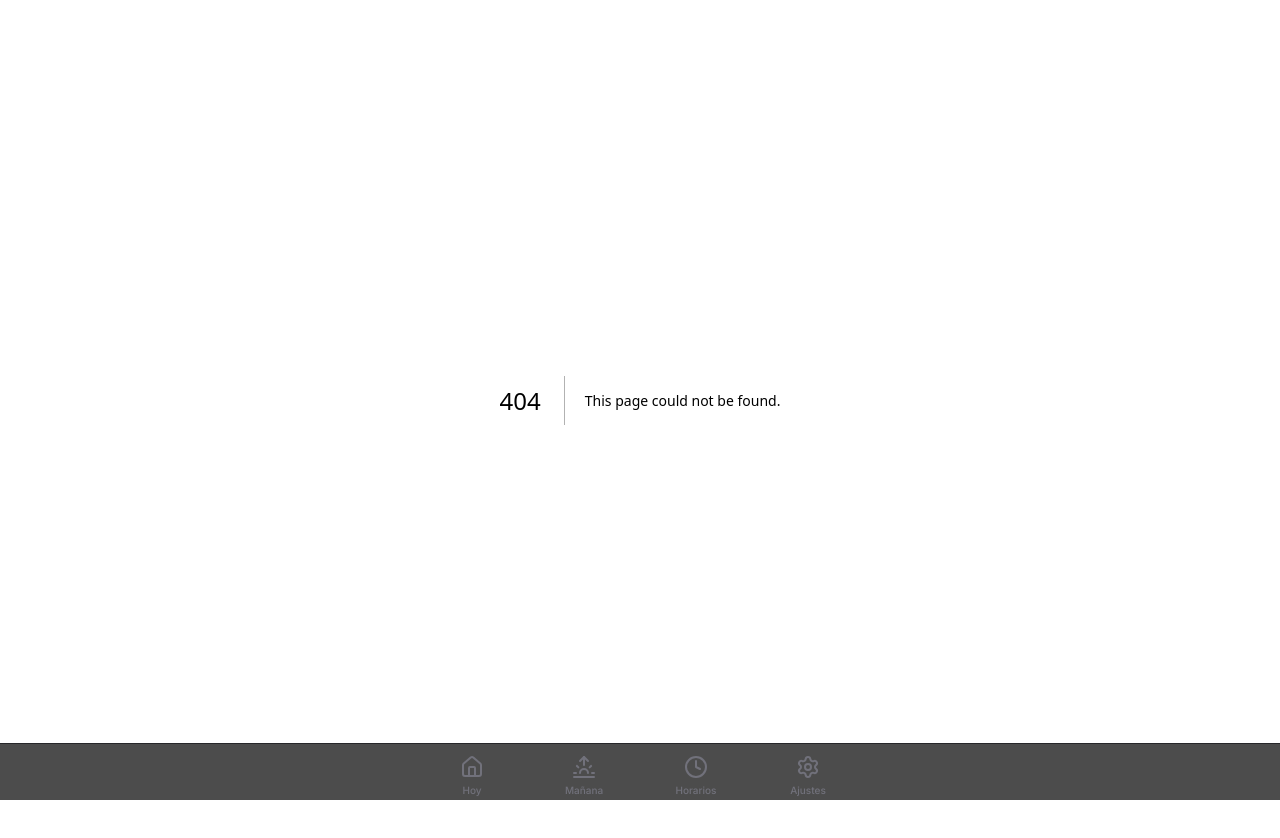
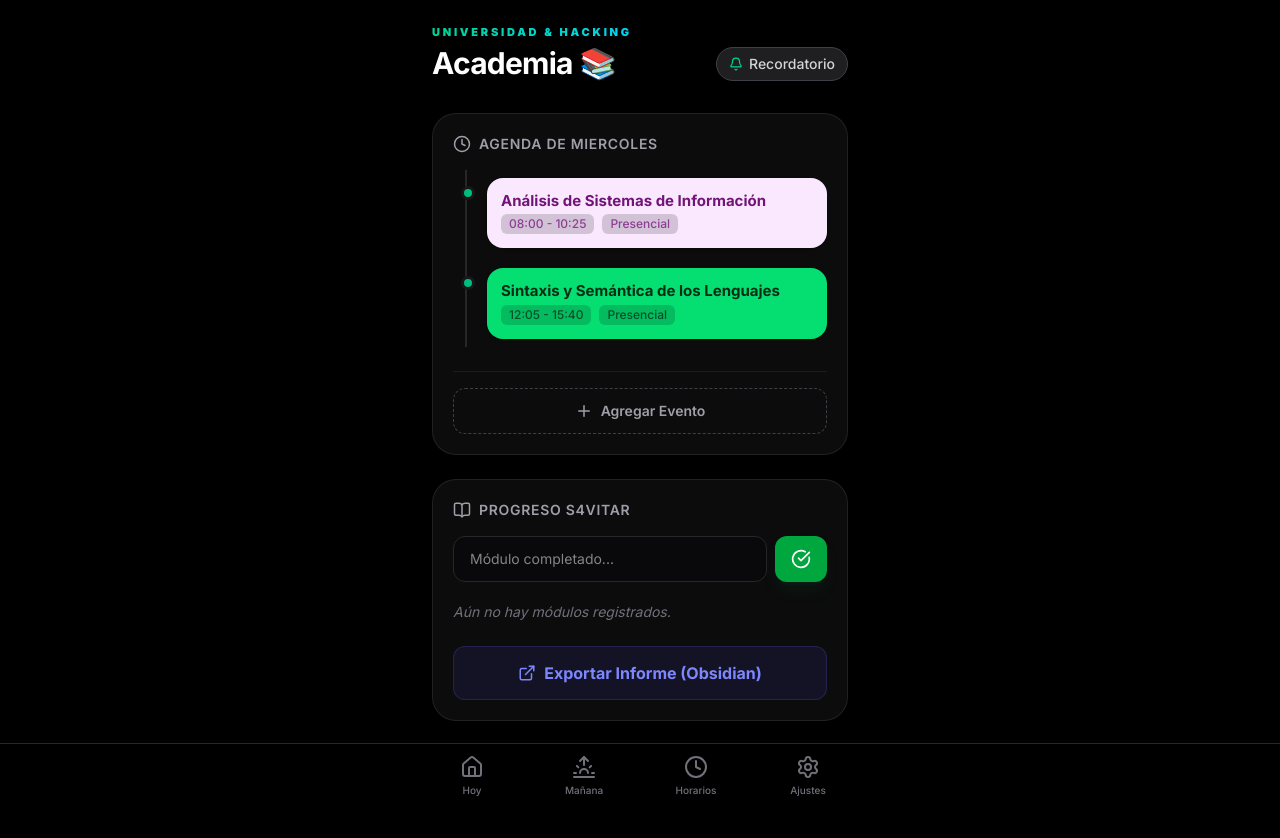
Before and after one commit to aalvaroespinoza/AppHorarios, a Next.js app: page /academia in a window 1280 px wide. Before the commit this address had no page. Shown: the top 838 px of the page. Built offline with nearby package versions, Linux system fonts and the light colour scheme.

Commit message:
feat: construir pantalla Academia con UI nativa iOS y hooks integrados

```diff
--- /dev/null
+++ b/src/app/academia/page.tsx
@@ -0,0 +1,214 @@
+"use client";
+
+import { useState } from 'react';
+import { motion, AnimatePresence } from 'framer-motion';
+import { Bell, Plus, CheckCircle, ExternalLink, Clock, BookOpen } from 'lucide-react';
+import { useAgenda } from '@/hooks/useAgenda';
+import { useTracker } from '@/hooks/useTracker';
+import { useEscenario } from '@/hooks/useEscenario';
+
+export default function AcademiaPage() {
+  const { diaSeleccionado, isMounted } = useEscenario();
+  const agenda = useAgenda();
+  const tracker = useTracker('s4vitar');
+
+  const [mostrarFormEvento, setMostrarFormEvento] = useState(false);
+  const [nuevoEvento, setNuevoEvento] = useState({ titulo: '', horaInicio: '10:00', horaFin: '11:00' });
+  const [nuevoModulo, setNuevoModulo] = useState('');
+
+  if (!isMounted || !agenda.isMounted || !tracker.isMounted) return null;
+
+  const agendaDelDia = agenda.obtenerAgendaDelDia(diaSeleccionado);
+
+  const handleAgregarEvento = () => {
+    if (!nuevoEvento.titulo) return;
+    agenda.agregarEvento({
+      id: Date.now().toString(),
+      titulo: nuevoEvento.titulo,
+      horaInicio: nuevoEvento.horaInicio,
+      horaFin: nuevoEvento.horaFin,
+      dia: diaSeleccionado
+    });
+    setNuevoEvento({ titulo: '', horaInicio: '10:00', horaFin: '11:00' });
+    setMostrarFormEvento(false);
+  };
+
+  const handleAgregarModulo = () => {
+    if (!nuevoModulo) return;
+    tracker.marcarModulo(nuevoModulo, true);
+    setNuevoModulo('');
+  };
+
+  // Capitalizar día para header
+  const diaCapitalizado = diaSeleccionado.charAt(0).toUpperCase() + diaSeleccionado.slice(1);
+
+  return (
+    <motion.div
+      initial={{ opacity: 0, scale: 0.98, y: 10 }}
+      animate={{ opacity: 1, scale: 1, y: 0 }}
+      transition={{ type: "spring", bounce: 0, duration: 0.4 }}
+      className="p-4 max-w-md mx-auto flex flex-col gap-6 pb-24"
+      style={{ paddingTop: 'max(1rem, env(safe-area-inset-top))' }}
+    >
+      {/* Header */}
+      <header className="flex justify-between items-end mt-2 mb-2">
+        <div>
+          <h2 className="text-transparent bg-clip-text bg-gradient-to-r from-emerald-400 to-cyan-400 text-[11px] font-black tracking-[0.25em] uppercase mb-1 drop-shadow-sm">
+            UNIVERSIDAD & HACKING
+          </h2>
+          <h1 className="text-3xl font-bold tracking-tight text-white">
+            Academia 📚
+          </h1>
+        </div>
+        <a
+          href="shortcuts://run-shortcut?name=agregar%20recordatorio"
+          className="flex items-center gap-1.5 px-3 py-1.5 bg-zinc-800/80 rounded-full text-zinc-300 hover:bg-zinc-700 transition-colors border border-zinc-700 shadow-sm text-sm font-medium shrink-0"
+        >
+          <Bell size={14} className="text-emerald-400" />
+          <span>Recordatorio</span>
+        </a>
+      </header>
+
+      {/* Agenda Section */}
+      <section className="bg-zinc-900/50 border border-zinc-800/80 rounded-3xl p-5 shadow-xl backdrop-blur-md">
+        <div className="flex items-center justify-between mb-4 text-zinc-400">
+          <div className="flex items-center gap-2">
+            <Clock size={18} />
+            <h2 className="font-semibold text-sm uppercase tracking-wider">Agenda de {diaCapitalizado}</h2>
+          </div>
+        </div>
+
+        <div className="relative border-l-2 border-zinc-800 ml-3 pl-5 flex flex-col gap-5 py-2">
+          {agendaDelDia.length === 0 ? (
+            <p className="text-zinc-500 text-sm italic">Sin eventos programados hoy.</p>
+          ) : (
+            agendaDelDia.map((item, idx) => (
+              <div key={item.id + idx} className="relative">
+                {/* Timeline Dot */}
+                <span className="absolute -left-[1.6rem] top-2 h-3.5 w-3.5 rounded-full border-[3px] border-zinc-900 bg-emerald-500" />
+
+                <div className={`p-3.5 rounded-2xl shadow-sm ${item.color || 'bg-zinc-800 border border-zinc-700/50 text-zinc-100'}`}>
+                  <h3 className="font-bold text-[15px] leading-tight mb-1">{item.titulo}</h3>
+                  <div className="flex items-center gap-2 text-xs opacity-80 font-medium">
+                    <span className="bg-black/20 px-2 py-0.5 rounded-md">
+                      {item.horaInicio} - {item.horaFin}
+                    </span>
+                    {item.modalidad && (
+                      <span className="bg-black/20 px-2 py-0.5 rounded-md capitalize">
+                        {item.modalidad}
+                      </span>
+                    )}
+                  </div>
+                </div>
+              </div>
+            ))
+          )}
+        </div>
+
+        <div className="mt-6 pt-4 border-t border-zinc-800/60">
+          <AnimatePresence>
+            {mostrarFormEvento ? (
+              <motion.div
+                initial={{ opacity: 0, height: 0 }}
+                animate={{ opacity: 1, height: 'auto' }}
+                exit={{ opacity: 0, height: 0 }}
+                className="flex flex-col gap-3 overflow-hidden"
+              >
+                <input
+                  type="text"
+                  placeholder="Título del evento"
+                  value={nuevoEvento.titulo}
+                  onChange={(e) => setNuevoEvento({...nuevoEvento, titulo: e.target.value})}
+                  className="bg-zinc-950 border border-zinc-800 rounded-xl px-4 py-3 text-sm text-white focus:outline-none focus:border-emerald-500 transition-colors"
+                />
+                <div className="flex gap-2">
+                  <input
+                    type="time"
+                    value={nuevoEvento.horaInicio}
+                    onChange={(e) => setNuevoEvento({...nuevoEvento, horaInicio: e.target.value})}
+                    className="flex-1 bg-zinc-950 border border-zinc-800 rounded-xl px-4 py-3 text-sm text-white focus:outline-none focus:border-emerald-500 transition-colors"
+                  />
+                  <input
+                    type="time"
+                    value={nuevoEvento.horaFin}
+                    onChange={(e) => setNuevoEvento({...nuevoEvento, horaFin: e.target.value})}
+                    className="flex-1 bg-zinc-950 border border-zinc-800 rounded-xl px-4 py-3 text-sm text-white focus:outline-none focus:border-emerald-500 transition-colors"
+                  />
+                </div>
+                <div className="flex gap-2 mt-1">
+                  <button
+                    onClick={() => setMostrarFormEvento(false)}
+                    className="flex-1 py-3 text-sm font-semibold text-zinc-400 hover:text-white bg-zinc-800/50 rounded-xl transition-colors"
+                  >
+                    Cancelar
+                  </button>
+                  <button
+                    onClick={handleAgregarEvento}
+                    className="flex-1 bg-emerald-600 hover:bg-emerald-500 text-white rounded-xl py-3 text-sm font-bold shadow-lg shadow-emerald-900/20 transition-all active:scale-[0.98]"
+                  >
+                    Guardar
+                  </button>
+                </div>
+              </motion.div>
+            ) : (
+              <button
+                onClick={() => setMostrarFormEvento(true)}
+                className="w-full flex items-center justify-center gap-2 py-3 rounded-xl border border-dashed border-zinc-700 text-zinc-400 hover:text-white hover:border-zinc-500 transition-all text-sm font-semibold hover:bg-zinc-800/30 active:scale-[0.98]"
+              >
+                <Plus size={18} />
+                Agregar Evento
+              </button>
+            )}
+          </AnimatePresence>
+        </div>
+      </section>
+
+      {/* Tracker Section */}
+      <section className="bg-zinc-900/50 border border-zinc-800/80 rounded-3xl p-5 shadow-xl backdrop-blur-md">
+        <div className="flex items-center gap-2 mb-4 text-zinc-400">
+          <BookOpen size={18} />
+          <h2 className="font-semibold text-sm uppercase tracking-wider">Progreso S4vitar</h2>
+        </div>
+
+        <div className="flex gap-2 mb-5">
+          <input
+            type="text"
+            placeholder="Módulo completado..."
+            value={nuevoModulo}
+            onChange={(e) => setNuevoModulo(e.target.value)}
+            onKeyDown={(e) => e.key === 'Enter' && handleAgregarModulo()}
+            className="flex-1 bg-zinc-950 border border-zinc-800 rounded-xl px-4 py-3 text-sm text-white focus:outline-none focus:border-green-500 transition-colors"
+          />
+          <button
+            onClick={handleAgregarModulo}
+            className="bg-green-600 hover:bg-green-500 text-white px-4 rounded-xl transition-all shadow-lg shadow-green-900/20 active:scale-[0.95] flex items-center justify-center"
+          >
+            <CheckCircle size={20} />
+          </button>
+        </div>
+
+        <div className="flex flex-col gap-2 mb-6">
+          {tracker.state.modulosCompletados.length === 0 ? (
+            <p className="text-zinc-500 text-sm italic">Aún no hay módulos registrados.</p>
+          ) : (
+            tracker.state.modulosCompletados.map((mod, i) => (
+              <div key={i} className="flex items-center gap-3 bg-zinc-800/40 border border-zinc-700/50 rounded-lg p-3">
+                <CheckCircle size={16} className="text-green-500 shrink-0" />
+                <span className="text-sm text-zinc-200 font-medium">{mod}</span>
+              </div>
+            ))
+          )}
+        </div>
+
+        <a
+          href={tracker.generarLinkObsidian()}
+          className="flex items-center justify-center gap-2 w-full py-3.5 rounded-xl font-bold transition-all bg-indigo-500/10 text-indigo-400 border border-indigo-500/20 hover:bg-indigo-500/20 active:scale-[0.98]"
+        >
+          <ExternalLink size={18} />
+          Exportar Informe (Obsidian)
+        </a>
+      </section>
+
+    </motion.div>
+  );
+}
```
